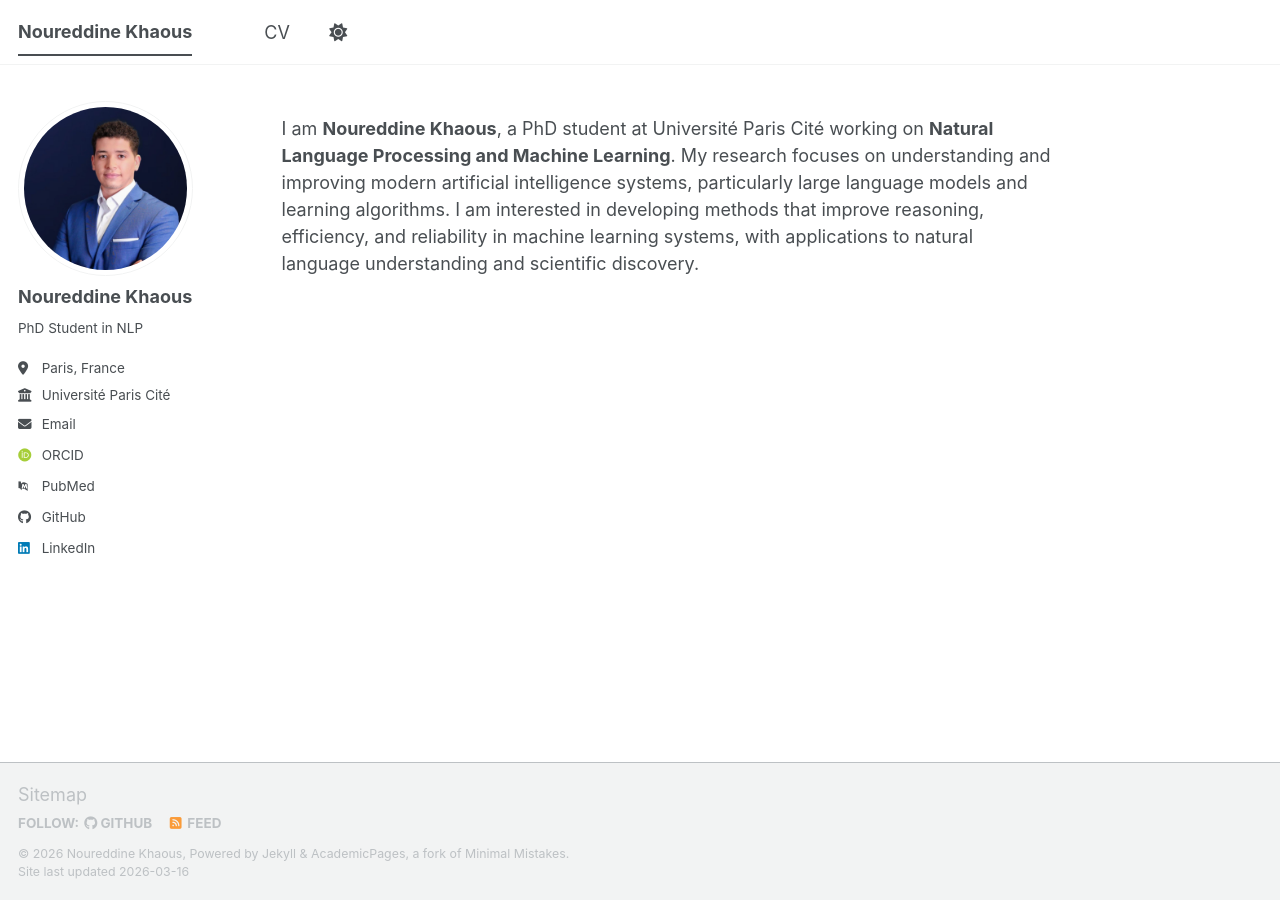
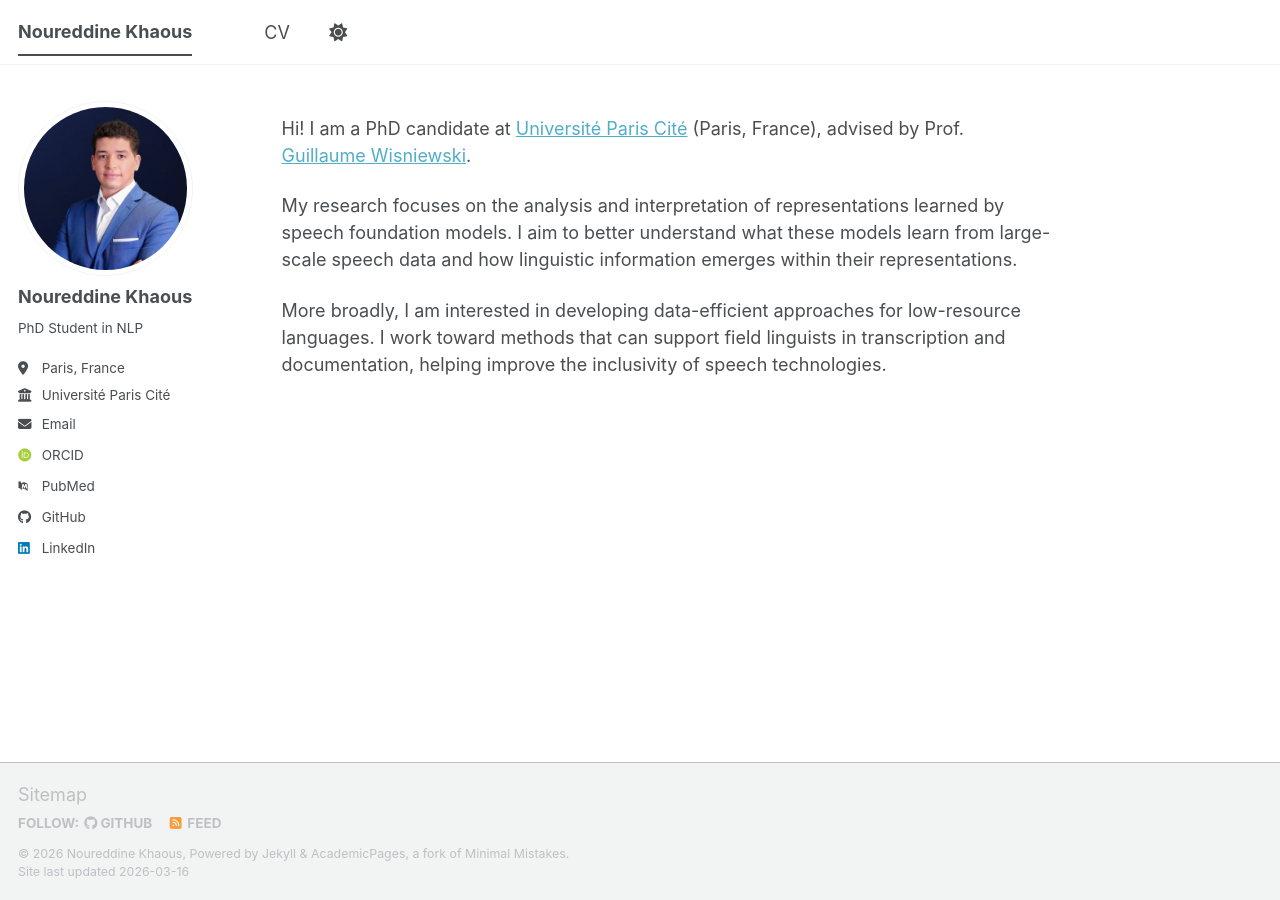
Before and after one commit to khaous-noureddine/khaous-noureddine.github.io, a Jekyll site: the page built from _pages/about.md, in a window 1280 px wide. Built offline with Jekyll 4.4.1, drawn with Linux system fonts in a browser that asks for light colours; some web fonts are replaced; a script bundle is joined from its source files by our own code; library files that are not in the unit come from our copies.

Commit message:
changed the description

```diff
--- a/_pages/about.md
+++ b/_pages/about.md
@@ -7,4 +7,8 @@ redirect_from:
   - /about.html
 ---
 
-I am **Noureddine Khaous**, a PhD student at Université Paris Cité working on **Natural Language Processing and Machine Learning**. My research focuses on understanding and improving modern artificial intelligence systems, particularly large language models and learning algorithms. I am interested in developing methods that improve reasoning, efficiency, and reliability in machine learning systems, with applications to natural language understanding and scientific discovery.
+Hi! I am a PhD candidate at <a href="https://u-paris.fr/">Université Paris Cité</a> (Paris, France), advised by Prof. <a href="https://gw17.github.io/">Guillaume Wisniewski</a>.
+
+My research focuses on the analysis and interpretation of representations learned by speech foundation models. I aim to better understand what these models learn from large-scale speech data and how linguistic information emerges within their representations.
+
+More broadly, I am interested in developing data-efficient approaches for low-resource languages. I work toward methods that can support field linguists in transcription and documentation, helping improve the inclusivity of speech technologies.
```
